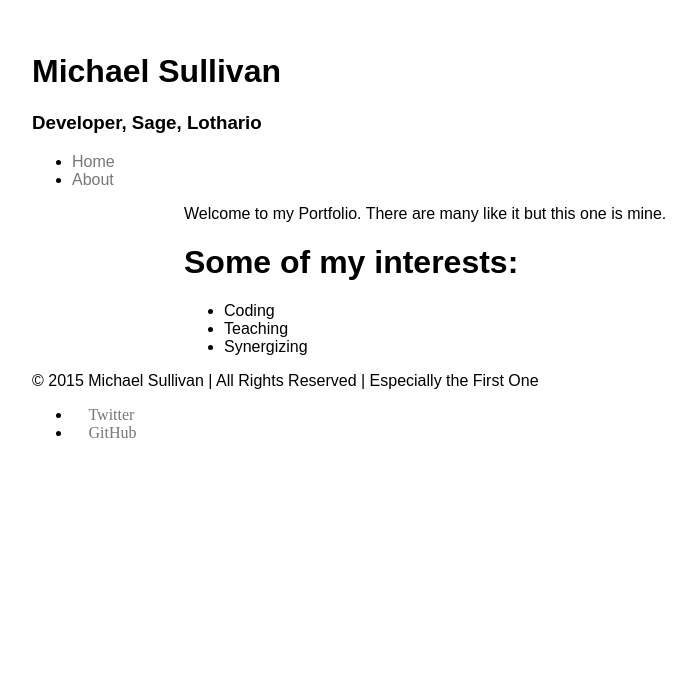
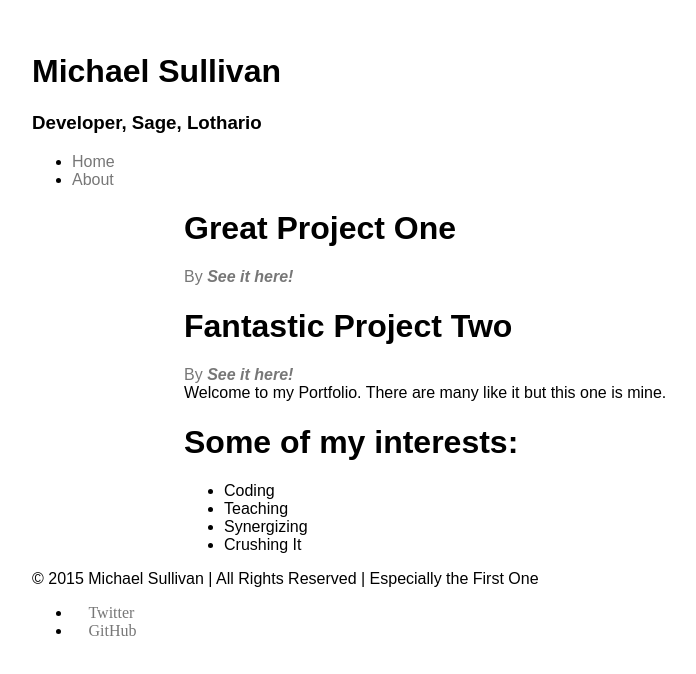
Before and after one commit to scotist/Portfolio, a plain HTML site: page index.html in a window 1280 px wide. Shown: the whole page, without its empty margins (0-696 px from the left). Drawn offline with nearby package versions, Linux system fonts and the light colour scheme; a web font is replaced by a local one.

Commit message:
wrapped script files in IFFEs

```diff
--- a/index.html
+++ b/index.html
@@ -49,6 +49,7 @@
             <li>Coding</li>
             <li>Teaching</li>
             <li>Synergizing</li>
+            <li>Crushing It</li>
           </ul>
         </section>
       </section>
--- a/scripts/portfolio.js
+++ b/scripts/portfolio.js
@@ -52,7 +52,7 @@ Project.fetchAll = function(){
   }
 };
 
-module.Article = Article;
+module.Project = Project;
 })(window);
 
 // function Project (content) {
--- a/scripts/portfolioview.js
+++ b/scripts/portfolioview.js
@@ -31,7 +31,7 @@ $(document).ready(function() {
   projectView.menuToggle();
 });
 
-module.Article = Article;
+module.projectView = projectView;
 })(window);
 
 // projectView.handleMainNav = function() {
```
